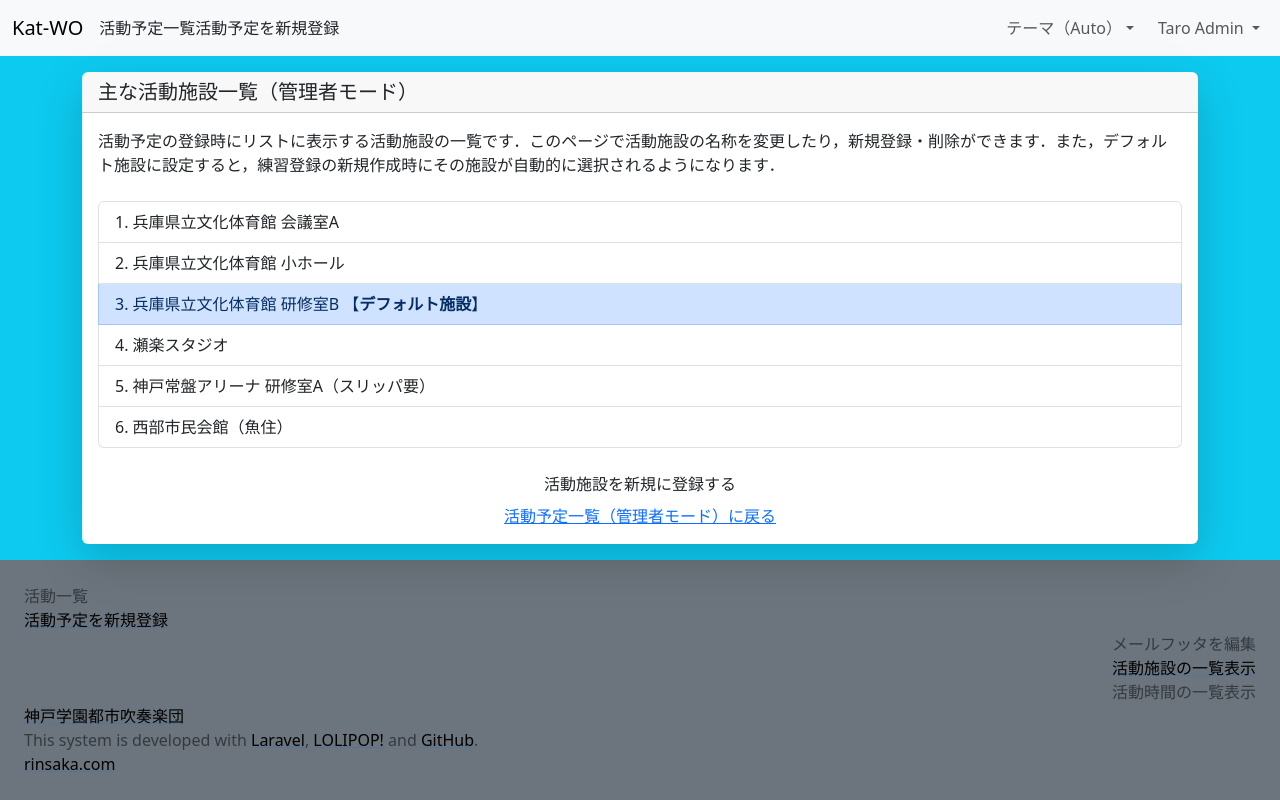
After one commit to rinsaka/katwo-attendance-2026, a Laravel app: page /admin/place in a window 1280 px wide. The commit adds this page. Run offline with Laravel 12, Linux system fonts and the light colour scheme; a user stored in the database is signed in; data comes from the database, SQL or seed files in the repository; parts of the project's set-up code (start-up, migrations or seed data) failed here and were passed over.

Commit message:
admin place index

```diff
--- a/app/Http/Controllers/Admin/DashboardController.php
+++ b/app/Http/Controllers/Admin/DashboardController.php
@@ -269,4 +269,21 @@ class DashboardController extends Controller
                 ->with('success', '団員 '. $user->login_id . ' のパスワードを変更しました');
     }
 
+    /*
+     *
+     * 練習場所の一覧
+     *
+     */
+    public function place()
+    {
+        $places = Place::orderBy('place')->get();
+        return view('admin.place.index')
+                ->with('places', $places);
+    }
+
+    public function place_edit($pid)
+    {
+        dd($pid);
+    }
+
 }
--- /dev/null
+++ b/resources/views/admin/place/index.blade.php
@@ -0,0 +1,56 @@
+@extends('layouts.admin-2027')
+
+@inject('myController', 'App\Http\Controllers\Controller')
+
+@section('content')
+
+<main class="container-md">
+    @include('layouts.flash')
+
+    <div class="card my-3 border-0 shadow-lg">
+        <div class="card-header h5 mb-0">
+            主な活動施設一覧（管理者モード）
+        </div>
+        <div class="card-body">
+            <div class="mb-4">
+            活動予定の登録時にリストに表示する活動施設の一覧です．このページで活動施設の名称を変更したり，新規登録・削除ができます．また，デフォルト施設に設定すると，練習登録の新規作成時にその施設が自動的に選択されるようになります．
+            </div>
+
+            <ol class="list-group list-group-numbered mb-4">
+                @forelse ($places as $place)
+                    <a href="{{ route('admin.place_edit', [$place->id]) }}"
+                        @if ($place->default_place == 1)
+                            class="list-group-item list-group-item-action list-group-item-primary"
+                        @else
+                            class="list-group-item list-group-item-action"
+                        @endif
+                    >
+                        {{ $place->place }}
+
+                        @if ($place->default_place == 1)
+                            【<span class="fw-bold">デフォルト施設</span>】
+                        @endif
+                    </a>
+                @empty
+                @endforelse
+            </ol>
+
+            <!-- テキストリンク（中央寄せ） -->
+            <p class="text-center mt-2 mb-0">
+                {{-- <a href="{{ action('Admin\HomeController@place_create') }}"> --}}
+                    活動施設を新規に登録する
+                {{-- </a> --}}
+            </p>
+
+            <!-- テキストリンク（中央寄せ） -->
+            <p class="text-center mt-2 mb-0">
+                <a href="{{ route('admin.dashboard') }}">
+                    活動予定一覧（管理者モード）に戻る
+                </a>
+            </p>
+
+        </div>
+    </div>
+</main>
+
+@endsection
--- a/resources/views/layouts/admin-2027.blade.php
+++ b/resources/views/layouts/admin-2027.blade.php
@@ -149,9 +149,9 @@
     </div>
 
     <div class="text-end">
-        {{-- <a href="{{ action('Admin\HomeController@place') }}" class="link-body-emphasis link-underline link-underline-opacity-25 link-underline-opacity-100-hove"> --}}
+        <a href="{{ route('admin.place') }}" class="link-body-emphasis link-underline link-underline-opacity-25 link-underline-opacity-100-hove">
             活動施設の一覧表示
-        {{-- </a> --}}
+        </a>
     </div>
 
     <div class="text-end">
--- a/routes/admin.php
+++ b/routes/admin.php
@@ -26,11 +26,14 @@ Route::middleware('auth:admin')->prefix('admin')->group(function () {
     Route::patch('/activity', [DashboardController::class, 'update'])->name('admin_act_update');
     Route::post('/activity', [DashboardController::class, 'store'])->name('admin.act_store');
     Route::delete('/activity/{id}', [DashboardController::class, 'destory'])->name('admin.act_destory');
+    Route::get('/place', [DashboardController::class, 'place'])->name('admin.place');
 
 
-    // Route::get('place', 'Admin\HomeController@place')->name('admin.place');
     // Route::get('place/create', 'Admin\HomeController@place_create');
-    // Route::get('place/{pid}', 'Admin\HomeController@place_edit');
+
+    Route::get('/place/{pid}', [DashboardController::class, 'place_edit'])->name('admin.place_edit');
+
+
     // Route::delete('place/{pid}', 'Admin\HomeController@place_destroy');
     // Route::get('place/{pid}/delete', 'Admin\HomeController@place_delete');
     // Route::patch('place', 'Admin\HomeController@place_update')->name('admin_place_update');
```
